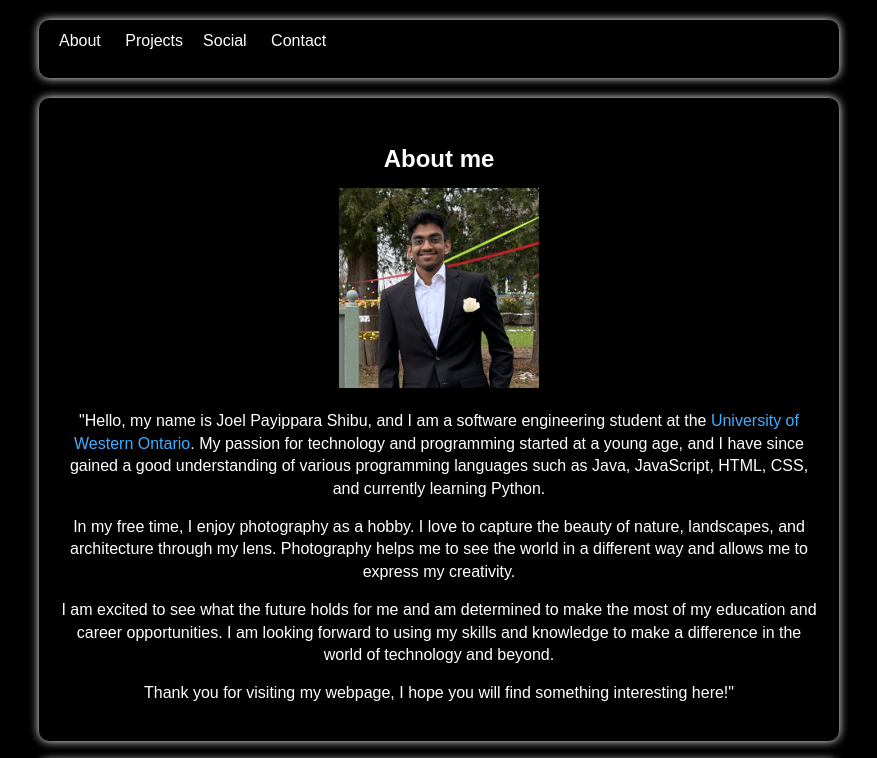
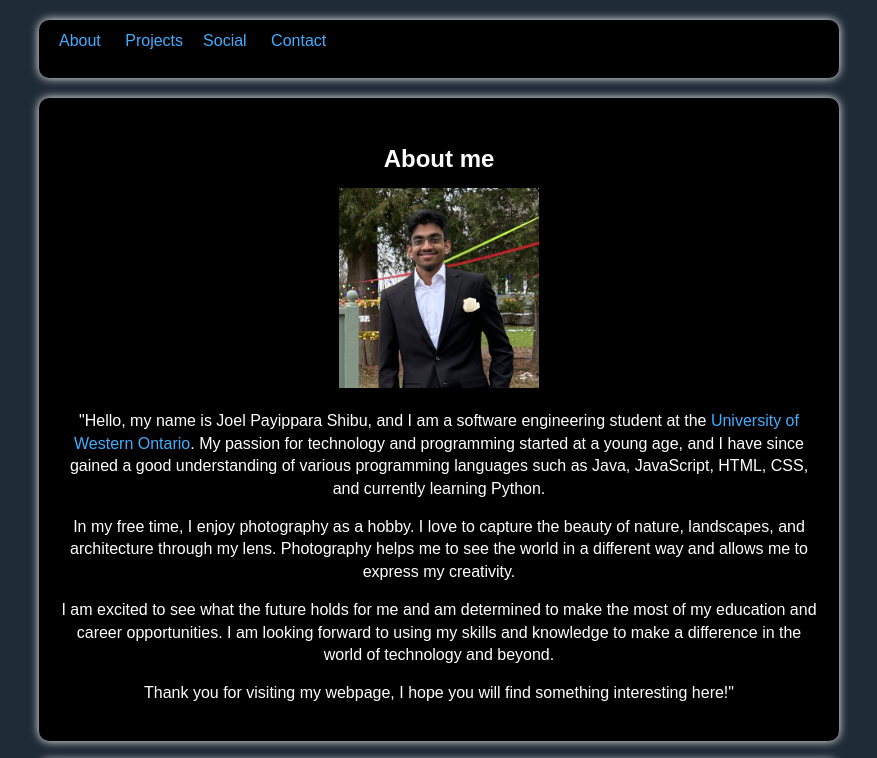
Before and after one commit to JoelPayipparaShibu/MyPortfolio, a plain HTML site: page index.html in a window 1280 px wide. Shown: the top 758 px of the page, without its empty margins (201-1078 px from the left). Drawn offline with nearby package versions, Linux system fonts and the dark colour scheme.

Commit message:
Update index.html

```diff
--- a/index.html
+++ b/index.html
@@ -16,13 +16,6 @@
 		  --white: #ffffff;
 		}
 
-		@media (prefers-color-scheme: dark) {
-		  /* Insert your dark mode styles here */
-		  body {
-			background-color: black;
-			color: white;
-		  }
-		}
 
 
 		/* Adjustments to the document */
@@ -48,7 +41,6 @@
 			display: inline-block;
 		}
 		header nav ul li a {
-			color: var(--white);
 			text-decoration: none;
 			padding: 10px;
 		}
@@ -210,7 +202,7 @@
 
 			//making it so that the links open in a new tab.
 			var links = document.getElementsByTagName("a");
-			for (var i = 0; i < links.length; i++) {
+			for (var i = 4; i < links.length; i++) {
 				links[i].target = "_blank";
 			}
 
```
